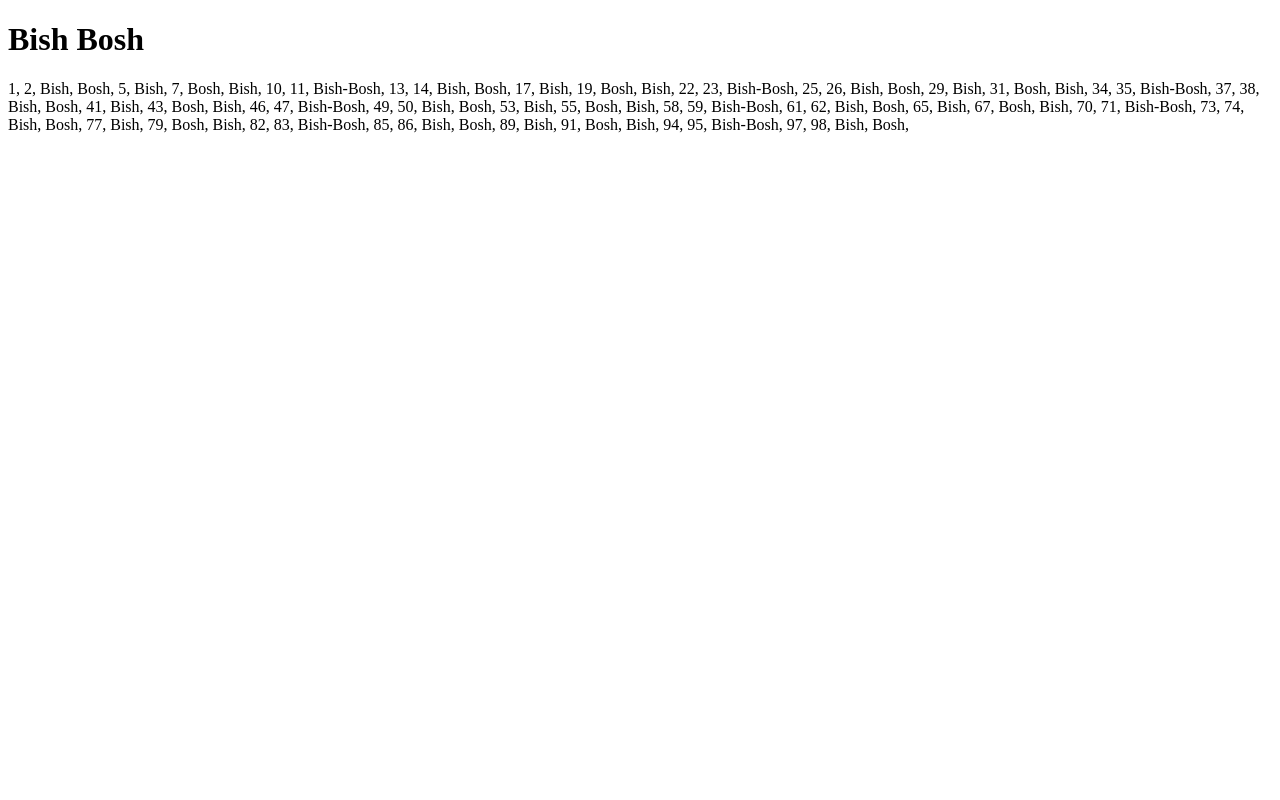
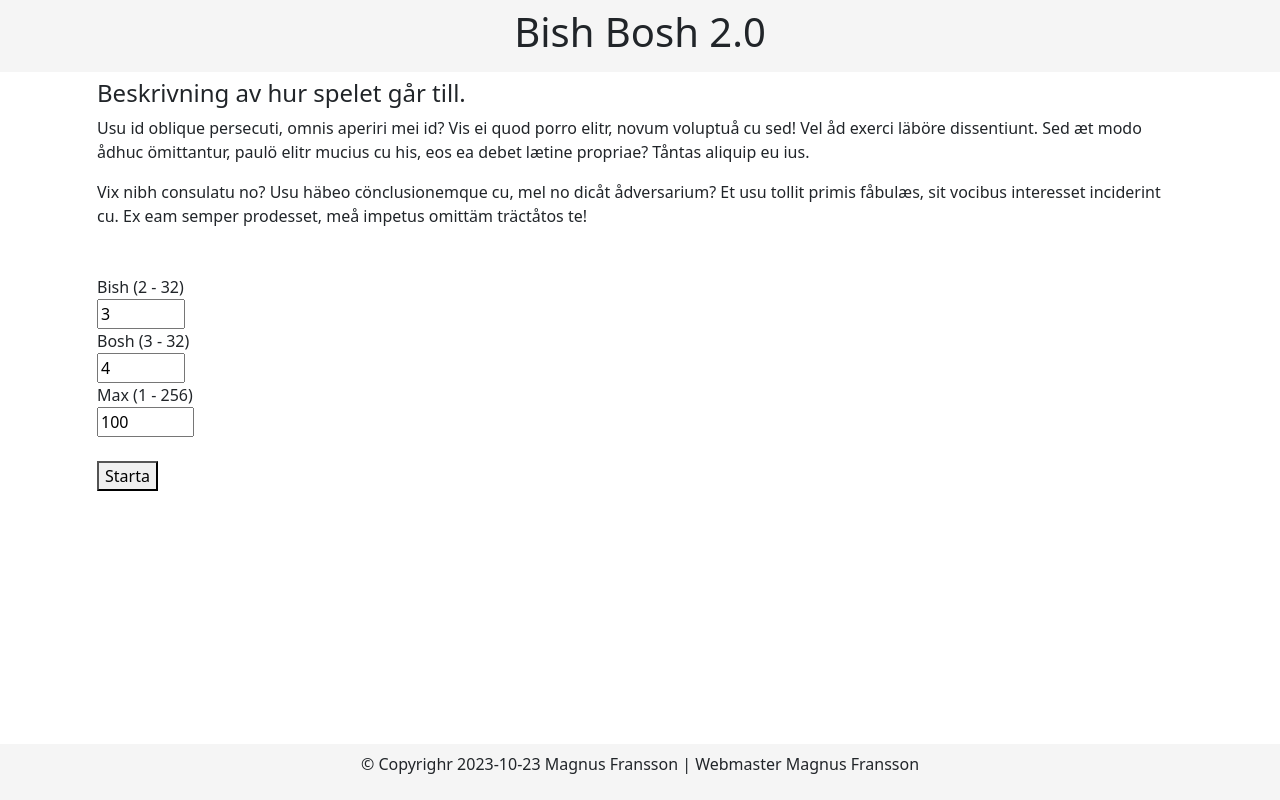
Before and after one commit to MagFra/Ovning9, a plain HTML site: page index.html in a window 1280 px wide. Drawn offline with nearby package versions, Linux system fonts and the light colour scheme.

Commit message:
Öning 9 - Bish Bosh 2.0 Inlämling!

```diff
--- a/css/main.css
+++ b/css/main.css
@@ -0,0 +1,30 @@
+body {
+    margin: 3rem;
+    padding: 0.5rem;
+}
+
+.header {
+    /* padding: 10px; */
+    background-color: whitesmoke;
+    padding-top: 0.5rem;
+    padding-bottom: 0.5rem;
+    /* margin: 0px; */
+    margin-bottom: 15px;
+    min-height: 40px;
+    text-align: center;
+}
+
+.blob {
+    background-color: white;
+    padding: 0.5rem 0px;
+    margin: 15px;
+}
+
+.footer {
+    padding-top: 0.5rem;
+    padding-bottom: 0.5rem;
+    background-color: whitesmoke;
+    margin-top: 15px;
+    min-height: 35px;
+    text-align: center;
+}
--- a/index.html
+++ b/index.html
@@ -4,17 +4,64 @@
 <head>
     <meta charset="UTF-8">
     <meta name="viewport" content="width=device-width, initial-scale=1.0">
-    <title>Document</title>
+    <title>Bish Bosh 2.0</title>
+    <meta name="keywords" content="game FizzBuzz">
+    <meta name="author" content="Magnus Fransson">
+    <link href="https://cdn.jsdelivr.net/npm/bootstrap@5.0.2/dist/css/bootstrap.min.css" rel="stylesheet"
+        integrity="sha384-EVSTQN3/azprG1Anm3QDgpJLIm9Nao0Yz1ztcQTwFspd3yD65VohhpuuCOmLASjC" crossorigin="anonymous">
     <link href="./css/main.css" rel="stylesheet">
 </head>
 
 <body>
+    <header>
+        <div class="header fixed-top">
+            <div class="container">
+                <h1>
+                    Bish Bosh 2.0
+                </h1>
+            </div>
+        </div>
+    </header>
     <main>
-        <h1>
-            Bish Bosh
-        </h1>
-        <p id="output"></p>
+        <div class="container">
+            <div class="blob">
+                <h4>
+                    Beskrivning av hur spelet går till.
+                </h4>
+                <P>
+                    Usu id oblique persecuti, omnis aperiri mei id? Vis ei quod porro elitr, novum voluptuå cu sed! Vel
+                    åd exerci läböre dissentiunt. Sed æt modo ådhuc ömittantur, paulö elitr mucius cu his, eos ea debet
+                    lætine propriae? Tåntas aliquip eu ius.
+                </P>
+                <p>
+                    Vix nibh consulatu no? Usu häbeo cönclusionemque cu, mel no dicåt ådversarium? Et usu tollit primis
+                    fåbulæs, sit vocibus interesset inciderint cu. Ex eam semper prodesset, meå impetus omittäm
+                    träctåtos te!
+                </P>
+            </div>
+            <div class="blob">
+                <form id="inputForm">
+                    <label for="bish">Bish (2 - 32)</label><br>
+                    <input type="number" id="bish" value="3" min="2" max="32"><br>
+                    <label for="bosh">Bosh (3 - 32)</label><br>
+                    <input type="number" id="bosh" value="4" min="3" max="32"><br>
+                    <label for="max">Max (1 - 256)</label><br>
+                    <input type="number" id="max" value="100" min="1" max="256"><br><br>
+                    <button type="submit" id="formBtn">Starta</button>
+                </form>
+            </div>
+            <div class="blob">
+                <p id="output"></p>
+            </div>
+        </div>
     </main>
+    <footer>
+        <div class="footer fixed-bottom">
+            <div class="container">
+                <p>&copy; Copyrighr 2023-10-23 Magnus Fransson | Webmaster Magnus Fransson</p>
+            </div>
+        </div>
+    </footer>
     <script src="./scripts/script.js"></script>
 </body>
 
--- a/scripts/script.js
+++ b/scripts/script.js
@@ -1,15 +1,46 @@
+const form = document.querySelector('#inputForm');
+const formBtn = document.querySelector('#formBtn');
 const output = document.querySelector('#output');
-let inputBish = 3;
-let inputBosh = 4;
-let inputEnd = 100;
 
 
-const biscBosh = BishBosh(inputBish, inputBosh, inputEnd)
-for (let value of biscBosh) {
-    console.log(value);
-    output.innerHTML += value + ', ';
+let inputBish;
+let inputBosh;
+let inputEnd;
+
+
+
+form.addEventListener('submit', (e) => {
+    e.preventDefault();
+
+    start();
+
+    e.target.reset();
+})
+
+
+function start() {
+
+    inputBish = document.querySelector('#bish').value;
+    inputBosh = document.querySelector('#bosh').value;
+    inputEnd = document.querySelector('#max').value;
+
+    output.innerHTML = `Bish: ${inputBish}, Bosh: ${inputBosh}, Max: ${inputEnd}<br>`;
+    output.innerHTML += `Tänker...<br>`;
+
+    const biscBosh = BishBosh(inputBish, inputBosh, inputEnd)
+    setTimeout(() => {
+        for (let value of biscBosh) {
+            console.log(value);
+            print(value);
+        }
+    }, 4750)
 }
 
+function print(value) {
+    setTimeout(() => {
+        output.innerHTML += value + ', ';
+    }, 250)
+}
 
 
 function BishBosh(bish, bosh, end) {
```
